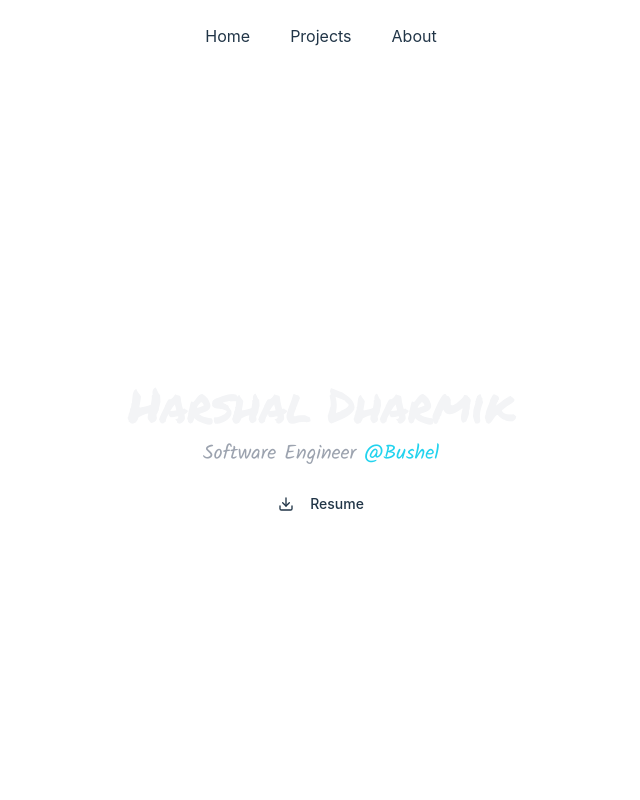
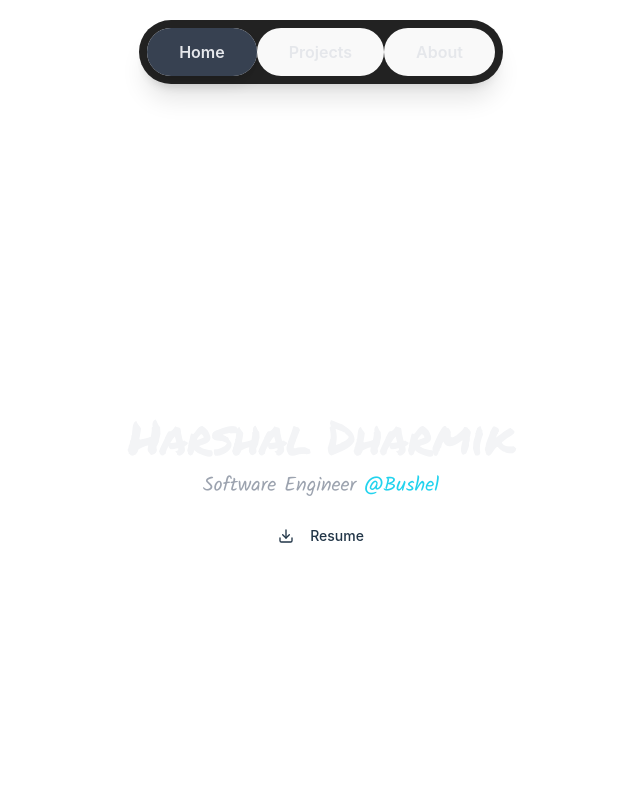
Before and after one commit to nullsploit01/portfolio, a React (Vite) app: page / in a window 1280 px wide. Shown: the top 800 px of the page, without its empty margins (319-959 px from the left). Built offline with nearby package versions, Linux system fonts and the light colour scheme.

Commit message:
update navbar:

```diff
--- a/package.json
+++ b/package.json
@@ -24,6 +24,7 @@
     "react-dom": "^18.3.1",
     "react-icons": "^5.4.0",
     "react-router": "^7.1.5",
+    "react-router-dom": "^7.3.0",
     "tailwind-merge": "^2.5.5",
     "tailwindcss-animate": "^1.0.7"
   },
--- a/src/components/custom/navbar/index.tsx
+++ b/src/components/custom/navbar/index.tsx
@@ -1,50 +1,40 @@
-import { useNavigate } from 'react-router';
+import { motion } from 'framer-motion';
+import { useLocation, useNavigate } from 'react-router-dom';
 
 const NavBar = () => {
   const navigate = useNavigate();
+  const { pathname } = useLocation();
+
+  const navItems = [
+    { label: 'Home', path: '/' },
+    { label: 'Projects', path: '/projects' },
+    { label: 'About', path: '/about' },
+  ];
+
   return (
-    <div className="flex justify-center place-content-center mt-5">
-      <div>
-        <p
-          onClick={() => {
-            navigate('/');
-          }}
-          className="mx-4 p-1 cursor-pointer hover:bg-slate-500 rounded-sm"
-        >
-          Home
-        </p>
+    <nav className="flex justify-center mt-5">
+      <div className="flex relative bg-[#222222] p-2 rounded-full shadow-xl">
+        {navItems.map((item) => {
+          const isActive = pathname === item.path;
+          return (
+            <button
+              key={item.path}
+              onClick={() => navigate(item.path)}
+              className="relative px-8 py-3 rounded-full text-md font-semibold text-gray-200 hover:text-white transition"
+            >
+              {isActive && (
+                <motion.span
+                  layoutId="active-pill"
+                  className="absolute inset-0 bg-gray-700 rounded-full shadow-lg"
+                  transition={{ type: 'spring', duration: 0.6 }}
+                />
+              )}
+              <span className="relative z-10">{item.label}</span>
+            </button>
+          );
+        })}
       </div>
-      <div>
-        <p
-          onClick={() => {
-            navigate('/projects');
-          }}
-          className="mx-4 p-1 cursor-pointer hover:bg-slate-500 rounded-sm"
-        >
-          Projects
-        </p>
-      </div>
-      <div>
-        <p
-          onClick={() => {
-            navigate('/about');
-          }}
-          className="mx-4 p-1 cursor-pointer hover:bg-slate-500 rounded-sm"
-        >
-          About
-        </p>
-      </div>
-      {/* <div>
-        <p
-          onClick={() => {
-            navigate('/blogs');
-          }}
-          className="mx-4 p-1 cursor-pointer hover:bg-slate-500 rounded-sm"
-        >
-          Blogs
-        </p>
-      </div> */}
-    </div>
+    </nav>
   );
 };
 
--- a/src/pages/home/index.tsx
+++ b/src/pages/home/index.tsx
@@ -9,7 +9,7 @@ import self from '@/constants/self';
 
 const HomePage = () => {
   return (
-    <div className="mx-8">
+    <div>
       <NavBar />
       <div className="min-h-screen flex justify-center items-center flex-col text-center px-4 overflow-hidden">
         <motion.div
@@ -23,7 +23,7 @@ const HomePage = () => {
           <p className="kalam-regular text-xl mt-3 text-gray-400">
             {company.JOBTITLE}{' '}
             <a
-              href="https://www.linkedin.com/company/bushel-technologies-private-limited/"
+              href={company.LINKEDIN}
               className="text-cyan-400 hover:text-cyan-300"
               target="_blank"
               rel="noopener noreferrer"
```
Also changed, not shown: 1 other file (tests, documents, lock files or other folders).
